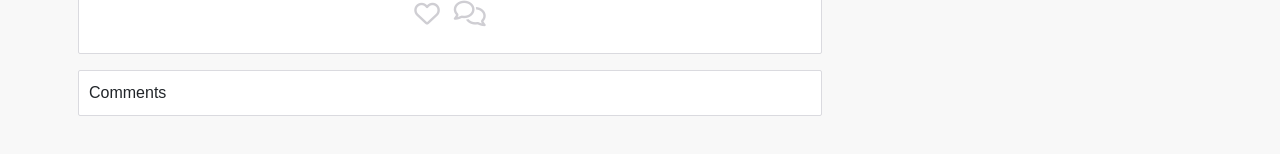
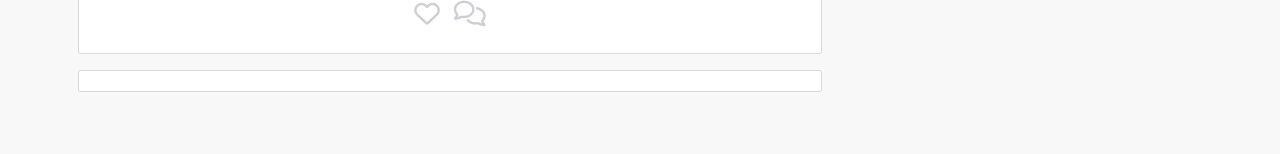
Before and after one commit to SanZangana/caption-this, a React (Create React App) app: page /posts/1 in a window 1280 px wide. Shown: the part 260-414 px from the top of the page. Built offline with nearby package versions, Linux system fonts and the light colour scheme; no server answers.

Commit message:
Import createcommentformcomponent

```diff
--- a/src/pages/auth/posts/PostPage.js
+++ b/src/pages/auth/posts/PostPage.js
@@ -9,9 +9,16 @@
 import { axiosReq } from "../../../api/axiosDefaults";
 import Posts from "./Posts";
 
+import CreateCommentForm from "../comments/CreateCommentForm";
+import { useCurrentUser } from "../../../contexts/CurrentUserContext";
+
 function PostPage() {
   const { id } = useParams();
   const [post, setPost] = useState({ results: [] });
+
+  const currentUser = useCurrentUser();
+  const profile_image = currentUser?.profile_image;
+  const [comments, setComments] = useState({ results: [] });
 
   useEffect(() => {
     const handleMount = async () => {
@@ -33,7 +40,19 @@
       <Col className="py-2 p-0 p-lg-2" lg={8}>
         <p>Popular profiles for mobile</p>
         <Posts {...post.results[0]} setPosts={setPost} postPage />
-        <Container className={appStyles.Content}>Comments</Container>
+        <Container className={appStyles.Content}>
+          {currentUser ? (
+            <CreateCommentForm
+              profile_id={currentUser.profile_id}
+              profileImage={profile_image}
+              post={id}
+              setPost={setPost}
+              setComments={setComments}
+            />
+          ) : comments.results.length ? (
+            "Comments"
+          ) : null}
+        </Container>
       </Col>
       <Col lg={4} className="d-none d-lg-block p-0 p-lg-2">
         Popular profiles for desktop
```
